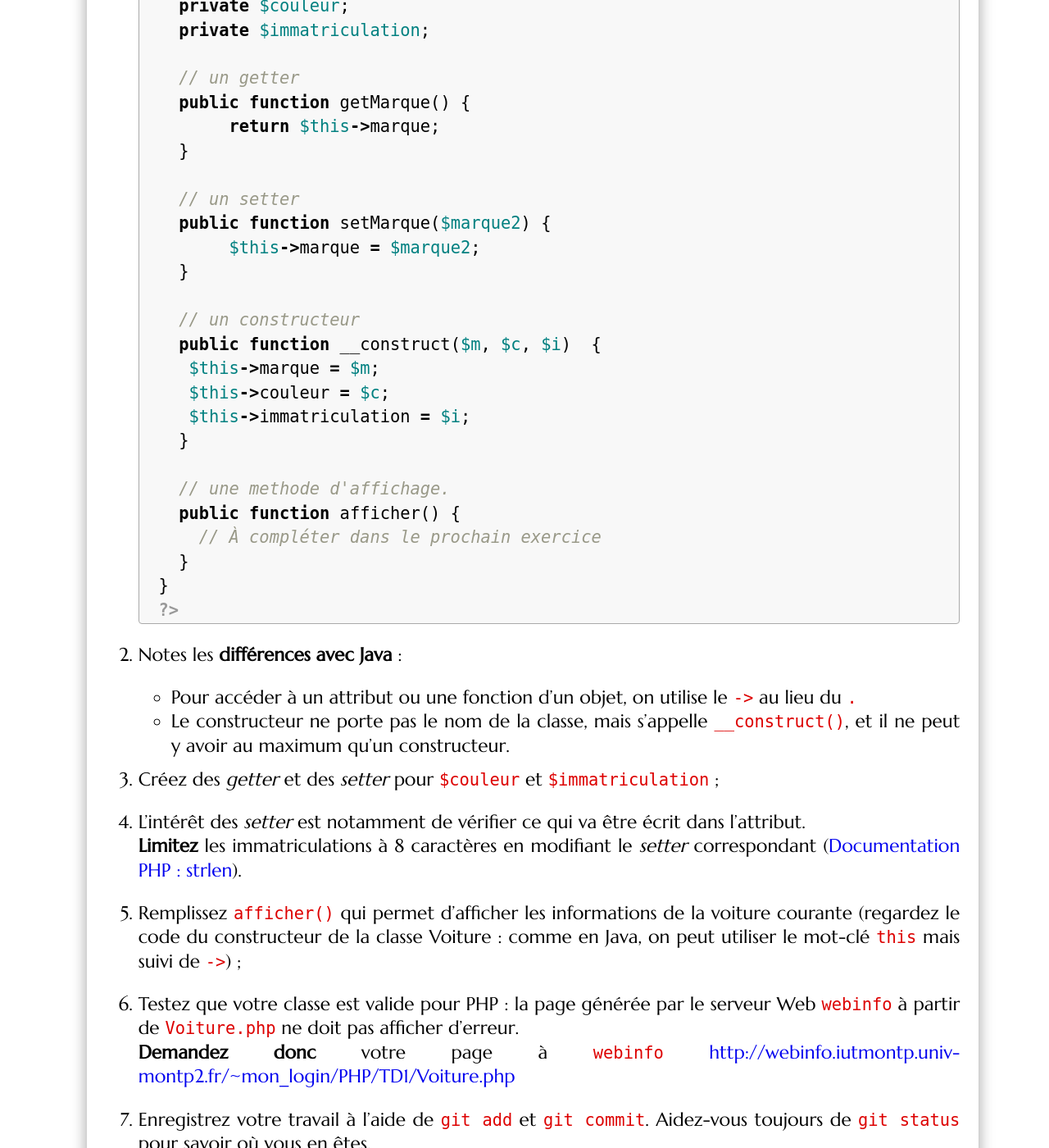
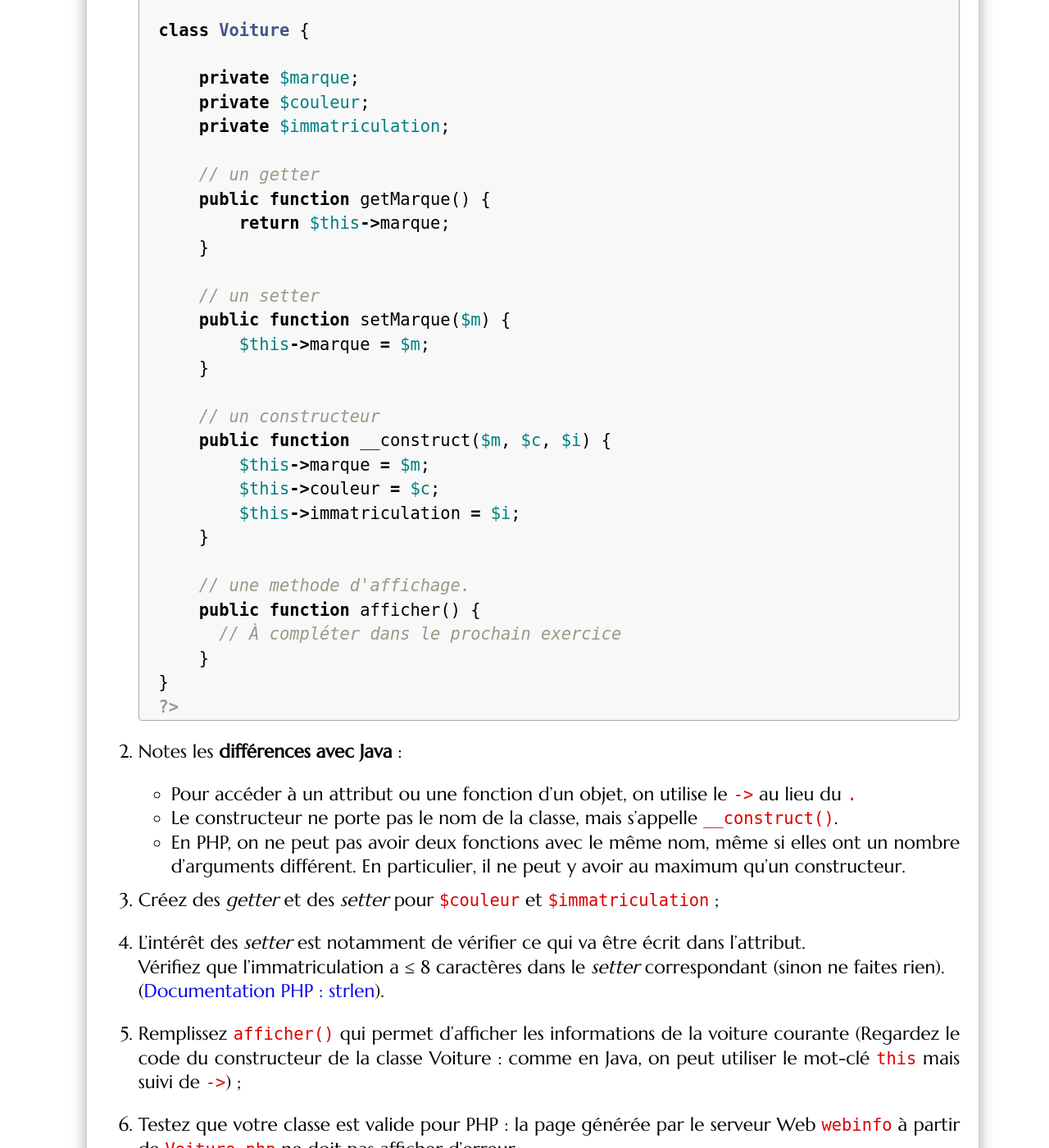
Before and after one commit to romainlebreton/R3.01-DeveloppementWeb, a Jekyll site: the page built from tutorials/tutorial1.md, in a window 1280 px wide and 1400 px high, scrolled down 12944 px. Shown: the whole window at 82% size. Built offline with Jekyll 4.4.1, drawn with Linux system fonts in a browser that asks for light colours; some web fonts are replaced; some of the changed text lies outside the part shown.

Commit message:
Modifications TD1

````diff
--- a/tutorials/tutorial1.md
+++ b/tutorials/tutorial1.md
@@ -386,10 +386,12 @@ choses (les types).
 
 PHP a plusieurs façons d'inclure un fichier :
 
-* `require` : inclut et exécute le fichier spécifié en argument. Renvoie une
-  erreur si le fichier n'existe pas.
+* `require "dossier/fichier.php"` : inclut et exécute le fichier spécifié en
+   argument, ici `"dossier/fichier.php"`. Autrement dit, tout se passe comme si
+   le contenu de `fichier.php` avait copié/collé à la place du `require`.
+   Renvoie une erreur si le fichier n'existe pas.
 
-* `require_once` : fait de même que `require` mais la différence est que si le
+* `require_once "dossier/fichier.php"` : fait de même que `require` mais la différence est que si le
   code a déjà été inclus, il ne le sera pas une seconde fois.
   Ceci est particulièrement utile pour inclure une classe car cela assure qu'on
   ne l'inclura pas deux fois.
@@ -587,33 +589,34 @@ version 5. Plutôt que d'utiliser un tableau, créons une classe pour nos voitur
 
    ```php
    <?php
+
    class Voiture {
 
-     private $marque;
-     private $couleur;
-     private $immatriculation;
+       private $marque;
+       private $couleur;
+       private $immatriculation;
 
-     // un getter
-     public function getMarque() {
-          return $this->marque;
-     }
+       // un getter
+       public function getMarque() {
+           return $this->marque;
+       }
 
-     // un setter
-     public function setMarque($marque2) {
-          $this->marque = $marque2;
-     }
+       // un setter
+       public function setMarque($m) {
+           $this->marque = $m;
+       }
 
-     // un constructeur
-     public function __construct($m, $c, $i)  {
-      $this->marque = $m;
-      $this->couleur = $c;
-      $this->immatriculation = $i;
-     }
+       // un constructeur
+       public function __construct($m, $c, $i) {
+           $this->marque = $m;
+           $this->couleur = $c;
+           $this->immatriculation = $i;
+       }
 
-     // une methode d'affichage.
-     public function afficher() {
-       // À compléter dans le prochain exercice
-     }
+       // une methode d'affichage.
+       public function afficher() {
+         // À compléter dans le prochain exercice
+       }
    }
    ?>
    ```
@@ -623,17 +626,22 @@ version 5. Plutôt que d'utiliser un tableau, créons une classe pour nos voitur
    * Pour accéder à un attribut ou une fonction d'un objet, on utilise le `->`
      au lieu du `.`
    * Le constructeur ne porte pas le nom de la classe, mais s'appelle
-     `__construct()`, et il ne peut y avoir au maximum qu'un constructeur.
+     `__construct()`.
+   * En PHP, on ne peut pas avoir deux fonctions avec le même nom, même si elles
+     ont un nombre d'arguments différent. En particulier, il ne peut y avoir au
+     maximum qu'un constructeur.
 
 3. Créez des *getter* et des *setter* pour `$couleur` et `$immatriculation` ;
 
 3. L'intérêt des *setter* est notamment de vérifier ce qui va être écrit dans
    l'attribut.
-   **Limitez** les immatriculations à 8 caractères en
-   modifiant le *setter* correspondant
+   Vérifiez que l'immatriculation a  &le; 8 caractères dans le *setter*
+   correspondant (sinon ne faites rien).
    ([Documentation PHP : strlen](http://php.net/manual/fr/function.strlen.php)).
 
-4. Remplissez `afficher()` qui permet d'afficher les informations de la voiture courante (regardez le code du constructeur de la classe Voiture : comme en Java, on peut utiliser le mot-clé `this` mais suivi de `->`) ;
+4. Remplissez `afficher()` qui permet d'afficher les informations de la voiture
+   courante (Regardez le code du constructeur de la classe Voiture : comme en
+   Java, on peut utiliser le mot-clé `this` mais suivi de `->`) ;
 
 5. Testez que votre classe est valide pour PHP : la page générée par le serveur
    Web `webinfo` à partir de `Voiture.php` ne doit pas afficher d'erreur.
@@ -680,7 +688,7 @@ version 5. Plutôt que d'utiliser un tableau, créons une classe pour nos voitur
        <legend>Mon formulaire :</legend>
        <p>
          <label for="immat_id">Immatriculation</label> :
-         <input type="text" placeholder="Ex : 256AB34" name="immatriculation" id="immat_id" required/>
+         <input type="text" placeholder="256AB34" name="immatriculation" id="immat_id" required/>
        </p>
        <p>
          <input type="submit" value="Envoyer" />
````
Also changed, not shown: other parts of tutorials/tutorial1.md (+1 -1 lines).
